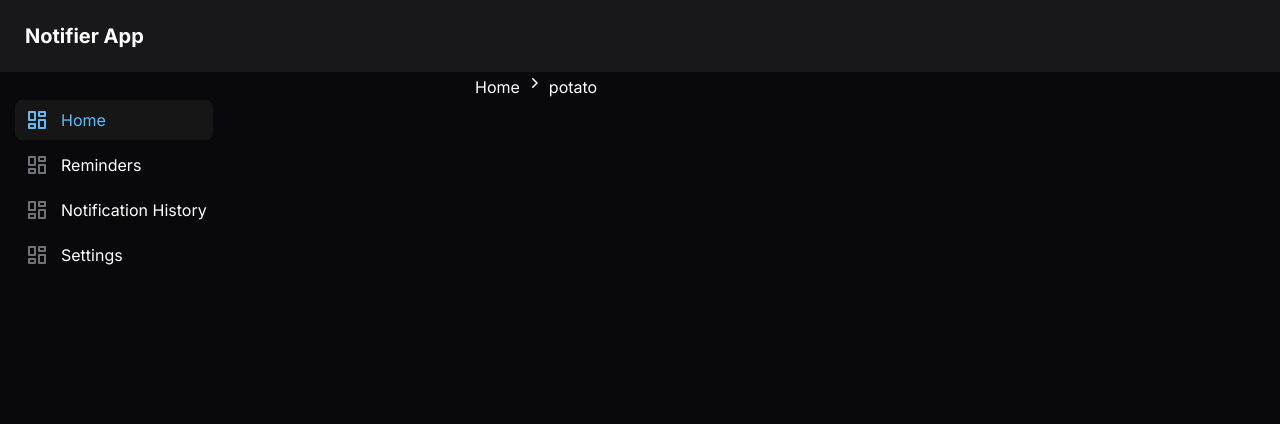
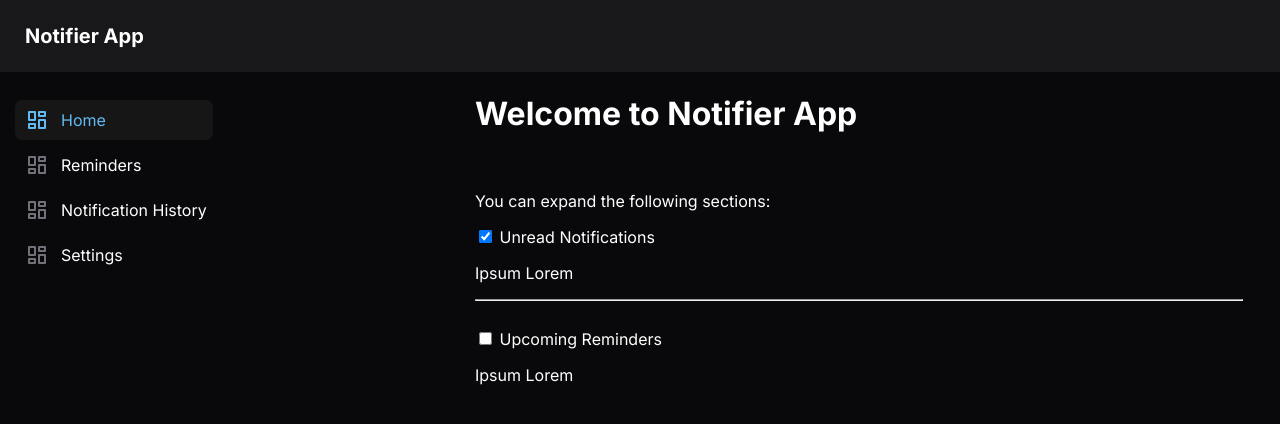
Before and after one commit to Rajdave69/techfest-notifier-app, a Flask app: page / in a window 1280 px wide. Shown: the top 424 px of the page. Run offline with Flask 3, Linux system fonts and the light colour scheme.

Commit message:
add collapsibles

```diff
--- a/gui/templates/homepage.html
+++ b/gui/templates/homepage.html
@@ -77,15 +77,45 @@
 
 
 <div id="page-content">
-  <!-- body content -->
-  <div class="page-path">
-    Home
-    <svg width='20px' height='20px' xmlns="http://www.w3.org/2000/svg" viewBox="0 0 20 20" fill="currentColor" aria-hidden="true" data-slot="icon">
-      <path fill-rule="evenodd" d="M8.22 5.22a.75.75 0 0 1 1.06 0l4.25 4.25a.75.75 0 0 1 0 1.06l-4.25 4.25a.75.75 0 0 1-1.06-1.06L11.94 10 8.22 6.28a.75.75 0 0 1 0-1.06Z" clip-rule="evenodd"></path>
-    </svg>
-    potato
+    <!-- body content -->
+  <div id="content">
+    <h1>Welcome to Notifier App</h1>
+    <br>
+    <p>You can expand the following sections:</p>
+
+    <!-- Collapsables here-->
+
+    <!-- For unread notifications -->
+    <div class="wrap-collapsible">
+      <input id="unread-notifications" class="toggle" type="checkbox" checked>
+      <label for="unread-notifications" class="lbl-toggle">Unread Notifications</label>
+      <div class="collapsible-content">
+        <div class="content-inner">
+          <p>
+            Ipsum Lorem
+          </p>
+        </div>
+      </div>
+    </div>
+
+    <hr>
+    <br>
+
+    <!-- For Upcoming Reminders -->
+    <div class="wrap-collapsible">
+      <input id="upcoming-reminders" class="toggle" type="checkbox">
+      <label for="upcoming-reminders" class="lbl-toggle">Upcoming Reminders</label>
+      <div class="collapsible-content">
+        <div class="content-inner">
+          <p>
+            Ipsum Lorem
+          </p>
+        </div>
+      </div>
+    </div>
+
+
   </div>
-
 
 </div>
 
```
